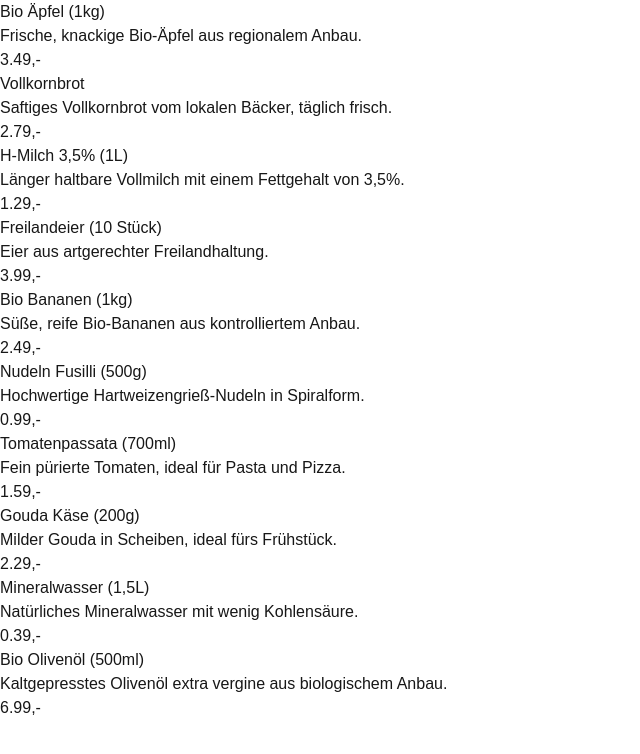
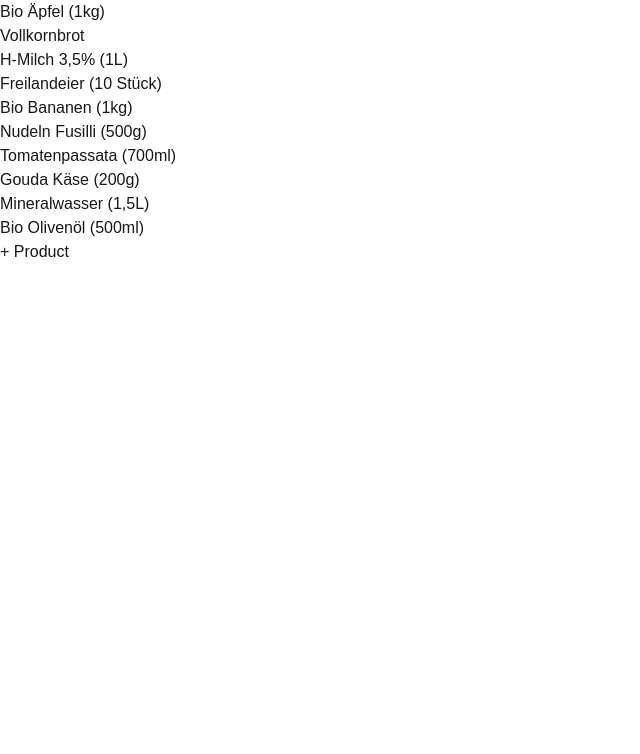
Before and after one commit to AdamKuzniarski/online-shop-recap, a Next.js app in the folder frontend/: page / in a window 1280 px wide. Shown: the top 754 px of the page, without its empty margins (0-640 px from the left). Built offline with nearby package versions, Linux system fonts and the light colour scheme.

Commit message:
add detail Page

```diff
--- a/frontend/app/components/Card.tsx
+++ b/frontend/app/components/Card.tsx
@@ -1,9 +1,12 @@
-export default function Card({ name, description, price }) {
+import Link from "next/link";
+import { Product } from "../types/product";
+
+export default function Card({ id, name }: Product) {
   return (
     <div>
-      <p>{name} </p>
-      <p>{description}</p>
-      <p>{price},-</p>
+      <Link href={`/products/${id}`}>
+        <p>{name} </p>
+      </Link>
     </div>
   );
 }
--- /dev/null
+++ b/frontend/app/create/page.tsx
@@ -0,0 +1,3 @@
+export default function Create(){
+
+}
--- a/frontend/app/page.tsx
+++ b/frontend/app/page.tsx
@@ -1,13 +1,16 @@
 import { products } from "@/db/db";
 import Card from "./components/Card";
+import Link from "next/link";
 
 export default function Home() {
   return (
+    <>
       <ul>
         {products.map((product) => {
           return (
             <li key={product.id}>
               <Card
+                id={product.id}
                 name={product.name}
                 description={product.description}
                 price={product.price}
@@ -16,5 +19,7 @@ export default function Home() {
           );
         })}
       </ul>
+      <Link href="/create">+ Product</Link>
+    </>
   );
 }
--- /dev/null
+++ b/frontend/app/products/[id]/page.tsx
@@ -0,0 +1,27 @@
+import { products } from "@/db/db";
+import Link from "next/link";
+
+type Props = {
+  params: { id: string };
+};
+
+export default async function DetailPage({ params }: Props) {
+  const { id } = await params;
+
+  const currentIndex = products.findIndex((product) => product.id === id);
+
+  if (currentIndex === -1) {
+    return <p>Product not found</p>;
+  }
+
+  const product = products[currentIndex];
+
+  return (
+    <>
+      <Link href="/">← Home</Link>
+      <h2>{product.name}</h2>
+      <p>{product.description}</p>
+      <p>{product.price},-</p>
+    </>
+  );
+}
```
Lines whose indentation alone changed are shown as unchanged.
